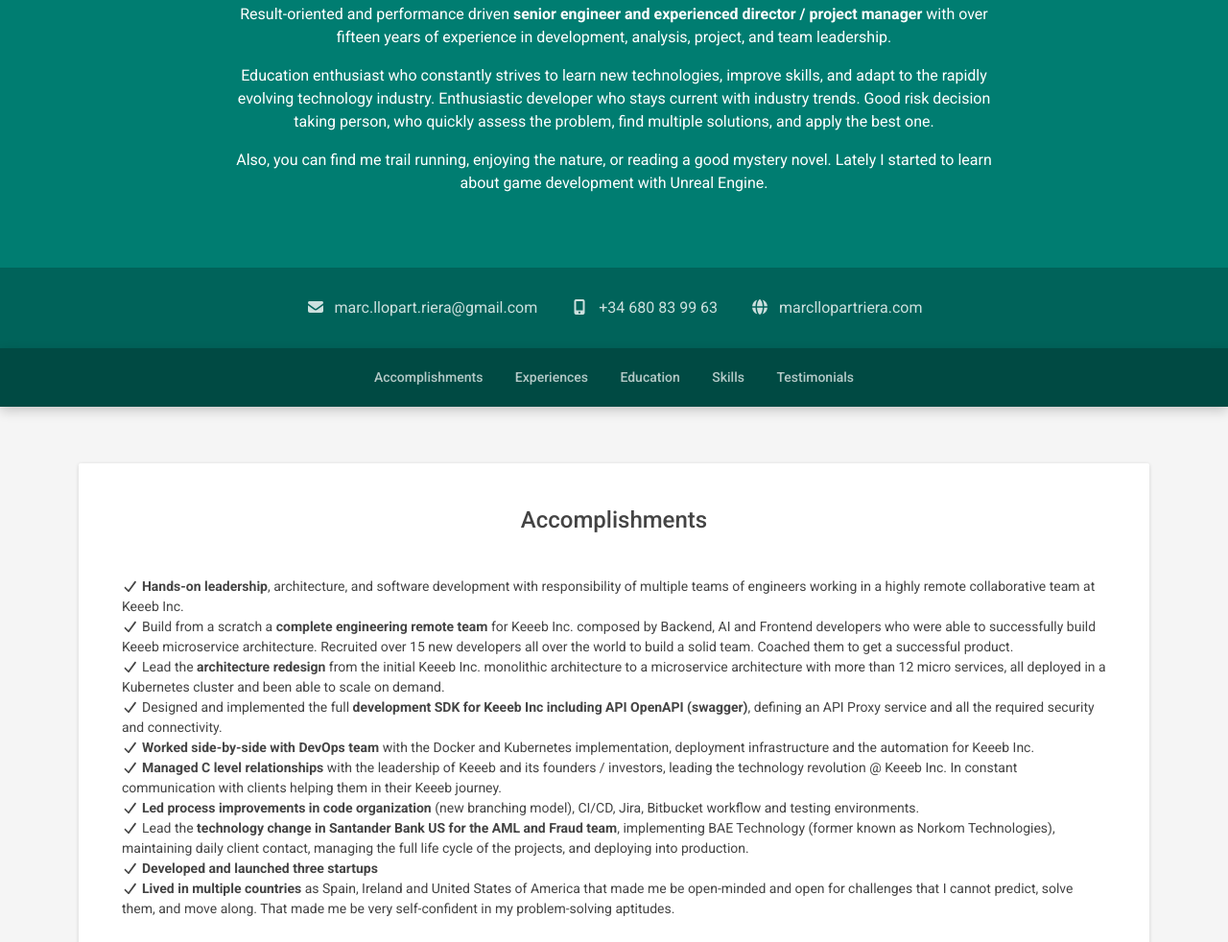
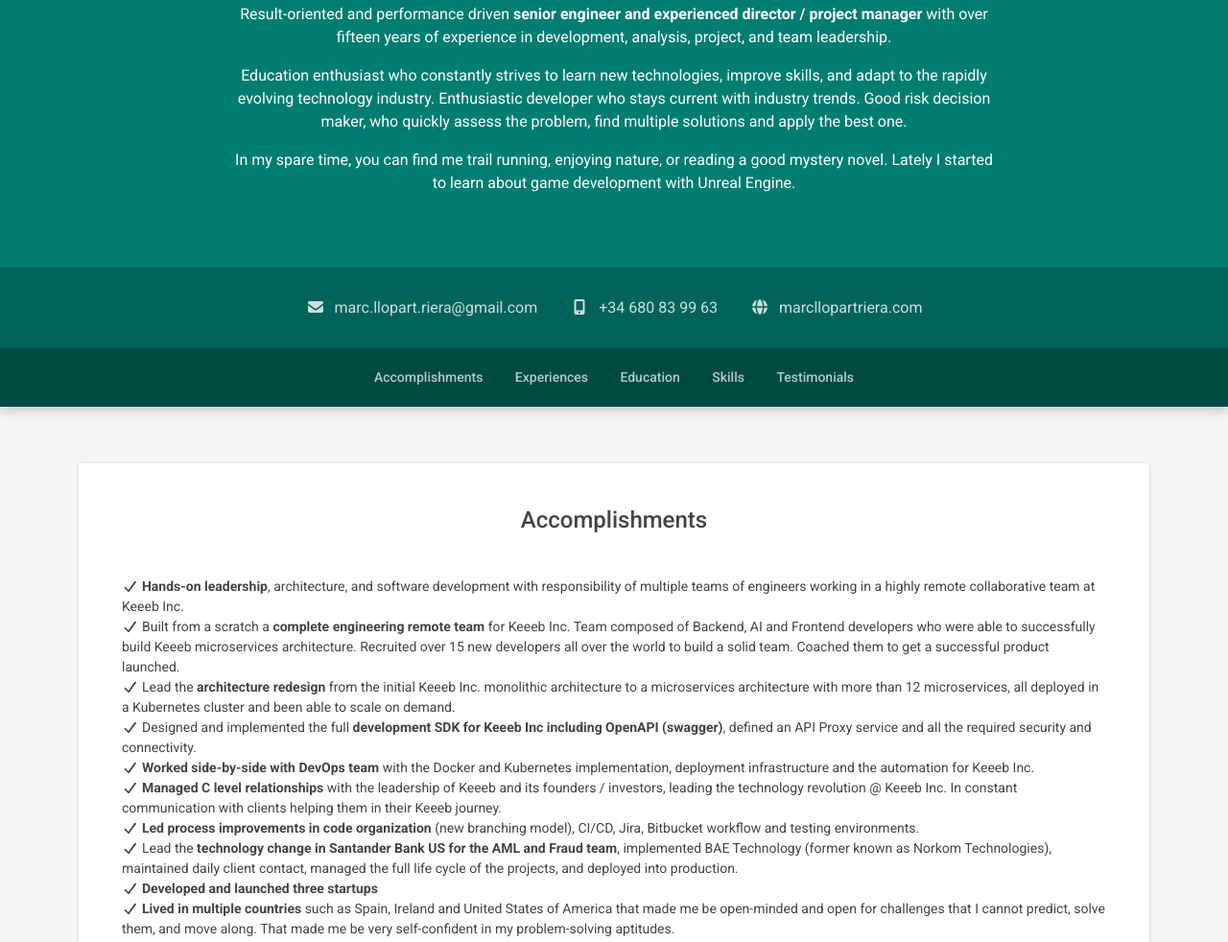
Before and after one commit to mllopart/mllopart.github.io, a plain HTML site: page index.html in a window 1280 px wide. Shown: the part 399-1381 px from the top of the page at 96% size. Drawn offline with Linux system fonts and the light colour scheme; a script that the page names is missing.

Commit message:
improvements

```diff
--- a/index.html
+++ b/index.html
@@ -71,11 +71,12 @@
                             new technologies, improve skills, and adapt to the
                             rapidly evolving technology industry. Enthusiastic
                             developer who stays current with industry trends.
-                            Good risk decision taking person, who quickly assess
-                            the problem, find multiple solutions, and apply the
+                            Good risk decision maker, who quickly assess
+                            the problem, find multiple solutions and apply the
                             best one. </p>
-                        <p>Also, you can find me trail running, enjoying the
-                            nature, or reading a good mystery novel. Lately I
+                        <p>In my spare time, you can find me trail running,
+                            enjoying nature, or reading a good mystery novel.
+                            Lately I
                             started to learn about game development with Unreal
                             Engine.</p>
                     </div><!--//profile-->
@@ -130,23 +131,25 @@
                         development with responsibility of multiple teams of
                         engineers working in a highly remote collaborative team
                         at Keeeb Inc.</li>
-                    <li><i class="fas fa-check" aria-hidden="true"></i> Build
+                    <li><i class="fas fa-check" aria-hidden="true"></i> Built
                         from a scratch a <strong>complete engineering remote
-                            team</strong> for Keeeb Inc. composed by Backend, AI
+                            team</strong> for Keeeb Inc. Team composed of
+                        Backend, AI
                         and Frontend developers who were able to successfully
-                        build Keeeb microservice architecture. Recruited over 15
+                        build Keeeb microservices architecture. Recruited over
+                        15
                         new developers all over the world to build a solid team.
-                        Coached them to get a successful product.</li>
+                        Coached them to get a successful product launched.</li>
                     <li><i class="fas fa-check" aria-hidden="true"></i> Lead the
                         <strong>architecture redesign</strong> from the initial
-                        Keeeb Inc. monolithic architecture to a microservice
-                        architecture with more than 12 micro services, all
+                        Keeeb Inc. monolithic architecture to a microservices
+                        architecture with more than 12 microservices, all
                         deployed in a Kubernetes cluster and been able to scale
                         on demand.</li>
                     <li><i class="fas fa-check" aria-hidden="true"></i> Designed
                         and implemented the full<strong> development SDK for
-                            Keeeb Inc including API OpenAPI (swagger)</strong>,
-                        defining an API Proxy service and all the required
+                            Keeeb Inc including OpenAPI (swagger)</strong>,
+                        defined an API Proxy service and all the required
                         security and connectivity.</li>
                     <li><i class="fas fa-check" aria-hidden="true"></i> <strong>Worked
                             side-by-side with DevOps team</strong> with the
@@ -164,14 +167,15 @@
                         and testing environments.</li>
                     <li><i class="fas fa-check" aria-hidden="true"></i> Lead the
                         <strong>technology change in Santander Bank US for the
-                            AML and Fraud team</strong>, implementing BAE
+                            AML and Fraud team</strong>, implemented BAE
                         Technology (former known as Norkom Technologies),
-                        maintaining daily client contact, managing the full life
-                        cycle of the projects, and deploying into production.</li>
+                        maintained daily client contact, managed the full life
+                        cycle of the projects, and deployed into production.</li>
                     <li><i class="fas fa-check" aria-hidden="true"></i> <strong>Developed
                             and launched three startups</strong></li>
                     <li><i class="fas fa-check" aria-hidden="true"></i> <strong>Lived
-                            in multiple countries</strong> as Spain, Ireland and
+                            in multiple countries</strong> such as Spain,
+                        Ireland and
                         United States of America that made me be open-minded and
                         open for challenges that I cannot predict, solve them,
                         and move along. That made me be very self-confident in
```
